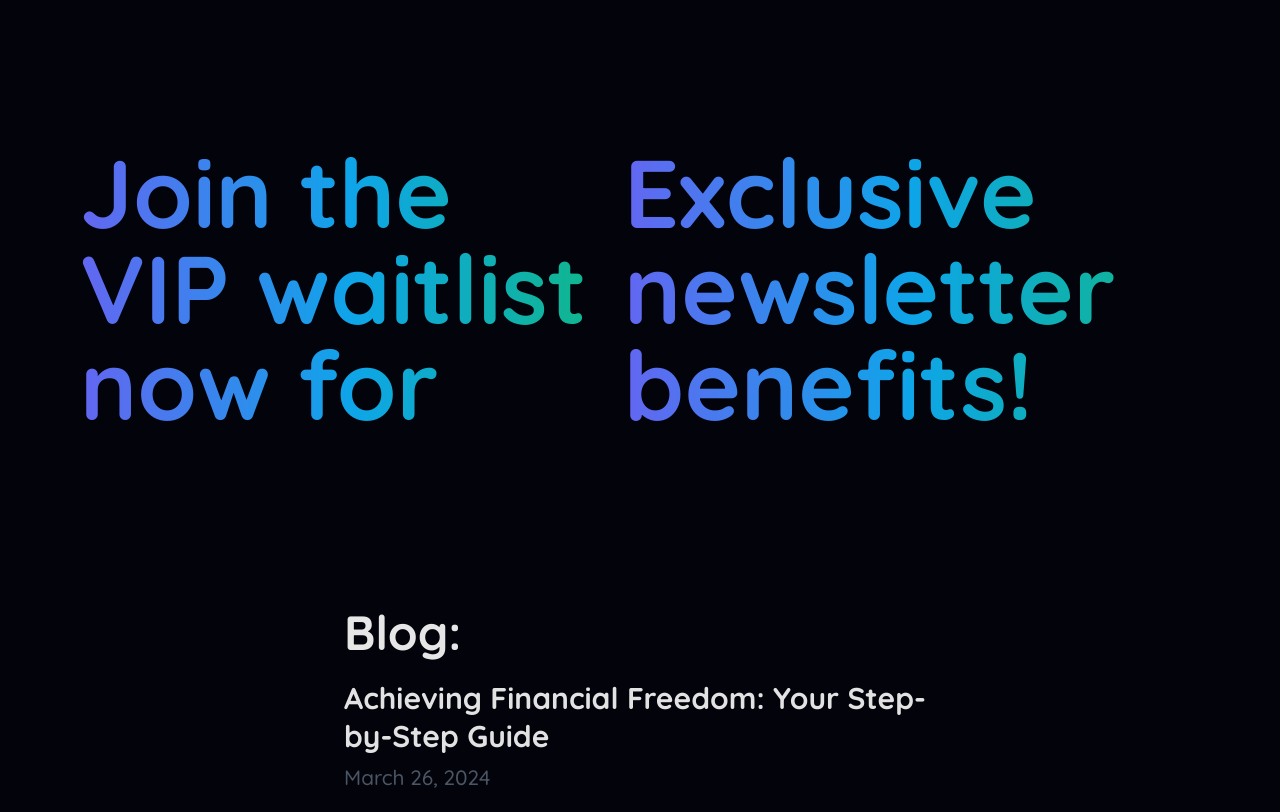
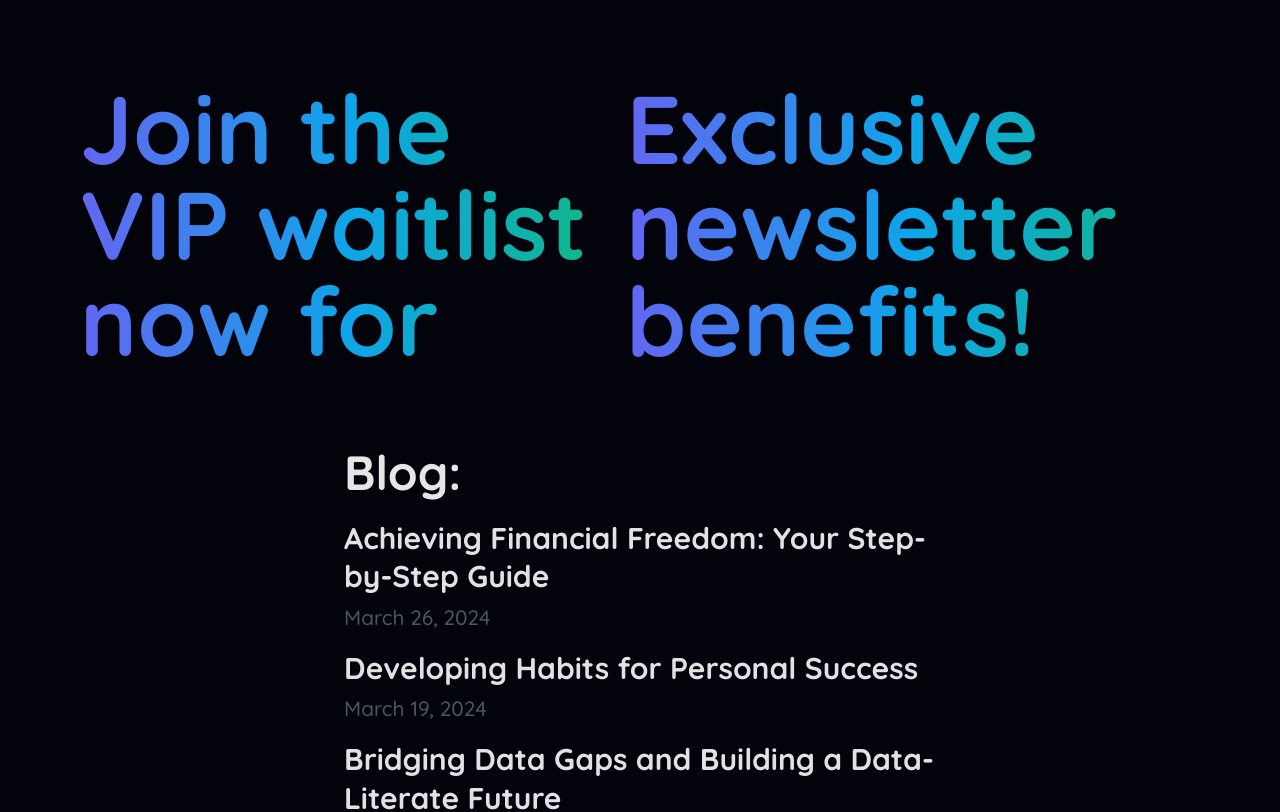
Before and after one commit to myplancash/newsletter-app, a Next.js app: page / in a window 1280 px wide. Shown: the top 812 px of the page. Built offline with nearby package versions, Linux system fonts and the light colour scheme.

Commit message:
resolving social open graph

```diff
--- a/app/globals.css
+++ b/app/globals.css
@@ -79,7 +79,7 @@ h2 {
   }
 
   .common-padding {
-    @apply sm:py-16 py-10 sm:px-10 px-5;
+    @apply sm:pb-16 pb-10 sm:px-10 px-5;
   }
 
   .screen-max-width {
@@ -321,7 +321,9 @@ h2 {
   color: white;
   font-weight: 700;
 }
-
+.prose :where(h3):not(:where([class~="not-prose"], [class~="not-prose"] *)) {
+  color: white;
+}
 
 @media (min-width: 768px) {
   .container {
--- a/app/page.tsx
+++ b/app/page.tsx
@@ -8,7 +8,7 @@ export default function Home() {
     <>
       <section className="text-white w-screen overflow-hidden h-full common-padding">
         <div className="screen-max-width">
-          <div className="mb-12 w-full md:flex items-end justify-between">
+          <div className="mb-12 w-full md:flex gap-1 items-end justify-between">
             <h1 id="title" className="section-heading">Join the VIP waitlist now for</h1>
             <h1 id="title" className="section-heading">Exclusive newsletter benefits!</h1>
         </div>
--- a/app/posts/[postId]/page.tsx
+++ b/app/posts/[postId]/page.tsx
@@ -2,6 +2,7 @@ import getFormattedDate from "@/lib/getFormattedDate"
 import { getSortedPostsData, getPostData } from "@/lib/posts"
 import { notFound } from "next/navigation"
 import Link from "next/link"
+import NewsletterForm from "@/components/NewsletterForm"
 
 export function generateStaticParams() {
     const posts = getSortedPostsData()
@@ -52,6 +53,7 @@ export default async function Post({ params }: { params: { postId: string } }) {
         <p className="mt-8 prose-p">
             <Link href="/" className="text-blue-500 text-xl hover:underline hover:text-blue-700 hover:text-[#10b981]">← Back to home</Link>
         </p>
+        <NewsletterForm />
     </main>
     )
 }
--- a/blogposts/achieving-financial-freedom-your-step-by-step-guide.md
+++ b/blogposts/achieving-financial-freedom-your-step-by-step-guide.md
@@ -22,6 +22,4 @@ Are you tired of financial stress holding you back from living your dream life?
 
 **Realizing Your Dreams:** As your savings grow and your investments flourish, you'll start to see your dreams become a reality. Travel the world, pursue your passions, and enjoy the freedom to live life on your own terms.
 
-[Subscribe Now for Financial Freedom!](https://newsletter-1lod4op4c-myplancash.vercel.app)
-
 Ready to take the first step towards financial freedom? Subscribe to our newsletter for exclusive tips and insights on building wealth, paying off debt, and creating multiple income streams. Join our community of like-minded individuals and start your journey to financial independence today!
--- a/tailwind.config.ts
+++ b/tailwind.config.ts
@@ -10,7 +10,7 @@ module.exports = {
   theme: {
     extend: {
       colors: {
-        blue: "#2997FF",
+        blue: "#10b981",
         gray: {
           DEFAULT: "#86868b",
           100: "#94928d",
```
